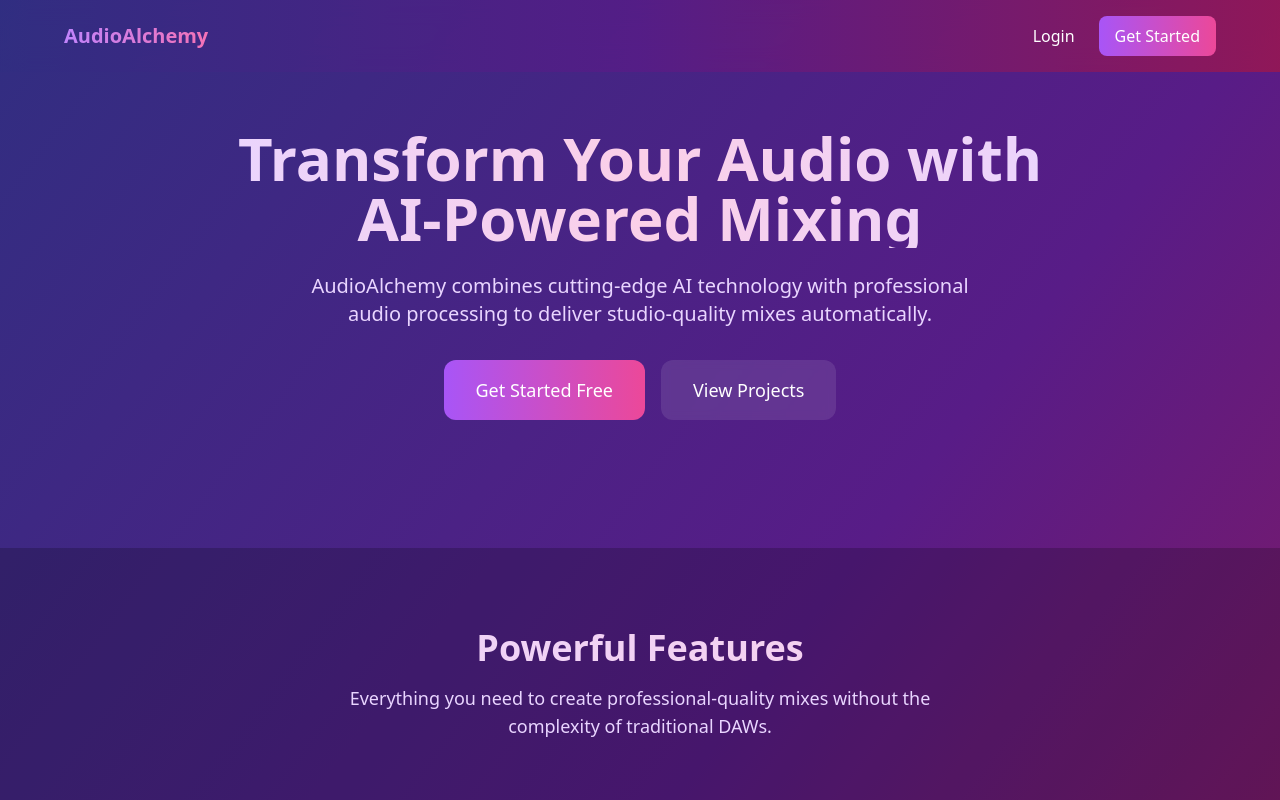
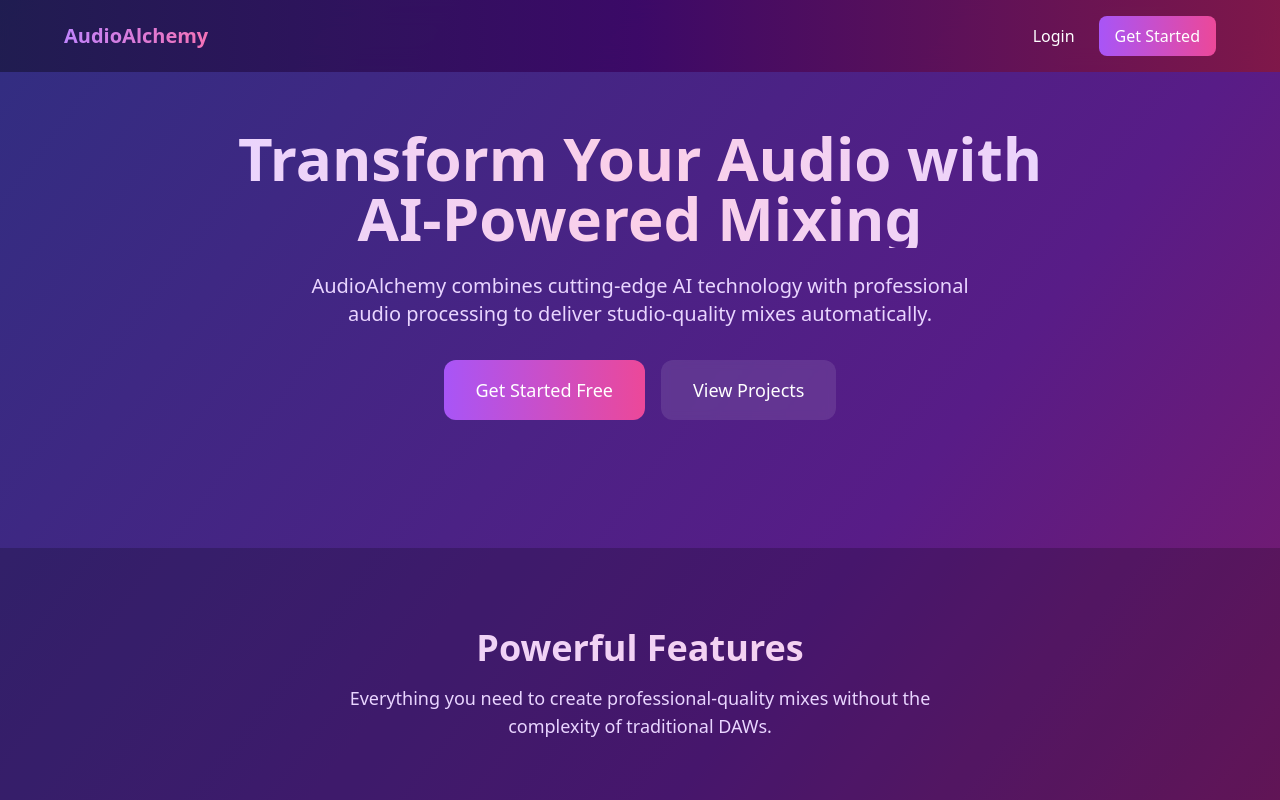
Before and after one commit to patricknavarre/AudioAlchemy, a React (Vite) app in the folder frontend/: page / in a window 1280 px wide. Shown: the top 800 px of the page. Built offline with nearby package versions, Linux system fonts and the light colour scheme.

Commit message:
style: adjust navigation bar gradient for better visual distinction

```diff
--- a/frontend/src/components/layout/Navigation.jsx
+++ b/frontend/src/components/layout/Navigation.jsx
@@ -6,7 +6,7 @@ export default function Navigation() {
   const { user, logout } = useAuth();
 
   return (
-    <nav className="bg-gradient-to-r from-indigo-900/80 via-purple-900/80 to-pink-800/80 backdrop-blur-md text-white p-4 fixed w-full z-50">
+    <nav className="bg-gradient-to-r from-indigo-950/90 via-purple-950/90 to-pink-900/90 backdrop-blur-md text-white p-4 fixed w-full z-50">
       <div className="max-w-6xl mx-auto flex justify-between items-center">
         <Link
           to="/"
```
